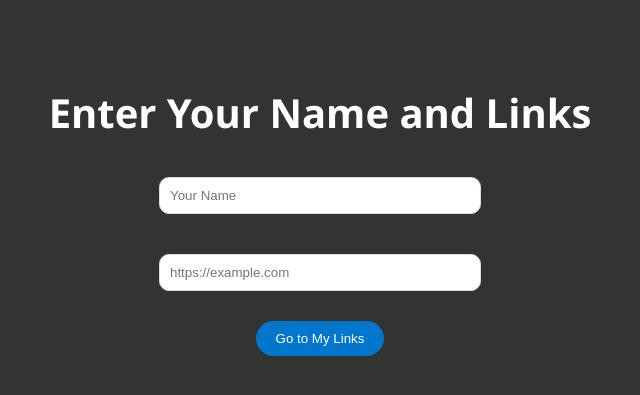
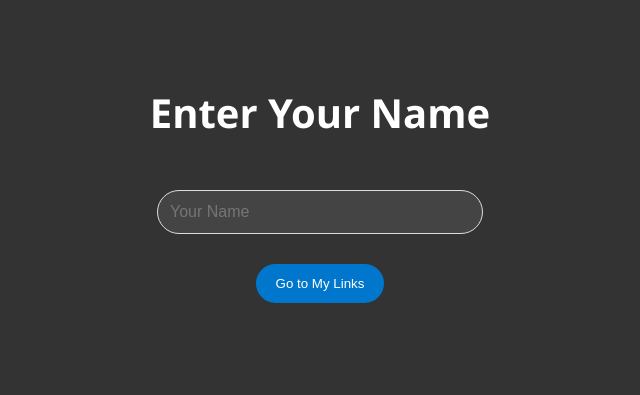
Before and after one commit to crsbo/my-links-app, a Flask app: page / in a window 1280 px wide. Shown: the top 395 px of the page, without its empty margins (320-960 px from the left). Run offline with Flask 3, Linux system fonts and the light colour scheme.

Commit message:
Update index.html

```diff
--- a/templates/index.html
+++ b/templates/index.html
@@ -14,19 +14,23 @@
         h1 {
             font-size: 40px;
             color: #fff;
+            margin-bottom: 40px;
         }
         .input-container {
             margin-bottom: 20px;
         }
         .input-field {
-            padding: 10px;
+            padding: 12px;
             margin: 10px;
             width: 300px;
-            border-radius: 10px;
+            border-radius: 25px;
             border: 1px solid #ddd;
+            background-color: #444;
+            color: white;
+            font-size: 16px;
         }
         .submit-btn {
-            padding: 10px 20px;
+            padding: 12px 20px;
             background-color: #0077cc;
             color: white;
             border: none;
@@ -37,43 +41,16 @@
         .submit-btn:hover {
             background-color: #005fa3;
         }
-        .bio-url {
-            font-size: 20px;
-            background-color: #0077cc;
-            color: white;
-            padding: 15px;
-            border-radius: 25px;
-            margin-top: 20px;
-            display: inline-block;
-            text-decoration: none;
-            transition: background-color 0.3s ease;
-        }
-        .bio-url:hover {
-            background-color: #005fa3;
-        }
-        .confirm-btn {
-            padding: 10px 20px;
-            background-color: #28a745;
-            color: white;
-            border: none;
-            border-radius: 25px;
-            cursor: pointer;
-            margin-top: 20px;
-        }
-        .confirm-btn:hover {
-            background-color: #218838;
+        .submit-btn:active {
+            transform: scale(0.98);
         }
     </style>
 </head>
 <body>
-    <h1>Enter Your Name and Links</h1>
-
+    <h1>Enter Your Name</h1>
     <form action="/add_links" method="POST">
         <div class="input-container">
             <input type="text" name="username" class="input-field" placeholder="Your Name" required>
-        </div>
-        <div class="input-container">
-            <input type="text" name="url" class="input-field" placeholder="https://example.com" required>
         </div>
         <button type="submit" class="submit-btn">Go to My Links</button>
     </form>
@@ -82,11 +59,5 @@
         <h2>Your Bio Link:</h2>
         <a href="{{ bio_url }}" target="_blank" class="bio-url">{{ bio_url }}</a>
     {% endif %}
-
-    {% if links %}
-        <form action="/confirm_links/{{ username }}" method="POST">
-            <button type="submit" class="confirm-btn">Confirm Links</button>
-        </form>
-    {% endif %}
 </body>
 </html>
```
